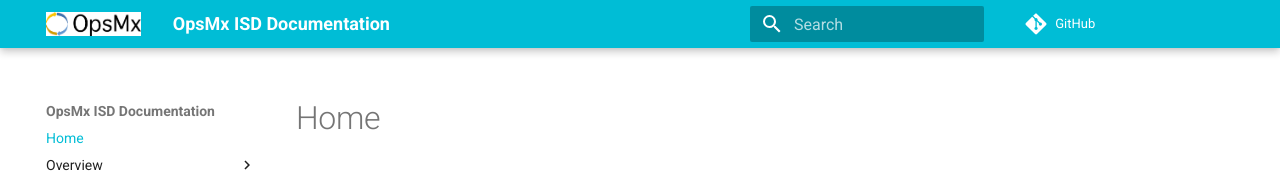
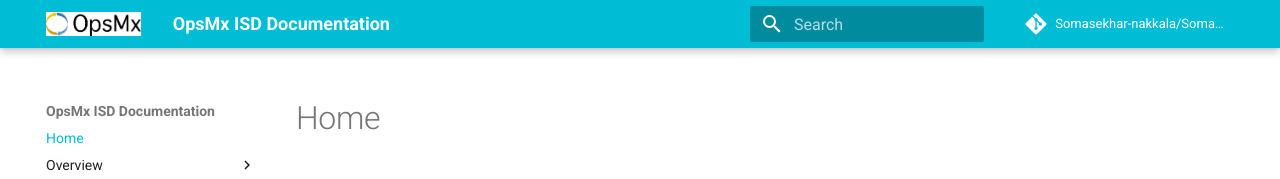
Before and after one commit to Somasekhar-nakkala/Somasekhar-nakkala.github.io, an MkDocs documentation site: the page built from docs/index.md, in a window 1280 px wide. Shown: the top 179 px of the page. Built offline with MkDocs 1.6.1 and Material for MkDocs 9.7.7, drawn with Linux system fonts in a browser that asks for light colours; comment, search, counter and statistics services are not loaded; the version menu is left out; part of the change alters nothing that is shown.

Commit message:
Added cookie consent to extra and included pymdown,emoji in mkdocs.yaml file

```diff
--- a/mkdocs.yml
+++ b/mkdocs.yml
@@ -2,6 +2,7 @@ extra_css:
   - stylesheets/extra.css
 
 site_name: OpsMx ISD Documentation
+site_url: https://somasekhar-nakkala.github.io/
 theme:
   name: material
   highlightjs: false
@@ -80,6 +81,14 @@ extra:
     - icon: fontawesome/brands/youtube
       link: https://www.youtube.com/channel/UCFIqwYzo-2LGShQCVFy9LWg
 
+  consent:
+    title: Cookie consent
+    description: >-
+      We use cookies to recognize your repeated visits and preferences, as well
+      as to measure the effectiveness of our documentation and whether users
+      find what they're searching for. With your consent, you're helping us to
+      make our documentation better.
+
   analytics:
     provider: google
     property: UA-240811344-1
@@ -120,6 +129,7 @@ plugins:
       css_dir: css
       javascript_dir: js
 
+repo_name: Somasekhar-nakkala/Somasekhar-nakkala.github.io
 repo_url: https://github.com/Somasekhar-nakkala/Somasekhar-nakkala.github.io
 
 markdown_extensions:
@@ -133,3 +143,7 @@ markdown_extensions:
   - pymdownx.inlinehilite
   - attr_list
   - md_in_html
+
+  - pymdownx.emoji:
+      emoji_generator: !!python/name:materialx.emoji.to_svg
+      emoji_index: !!python/name:materialx.emoji.twemoji
```
